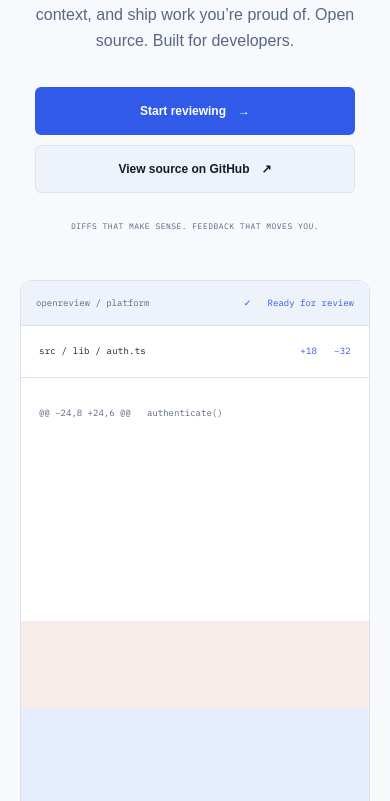
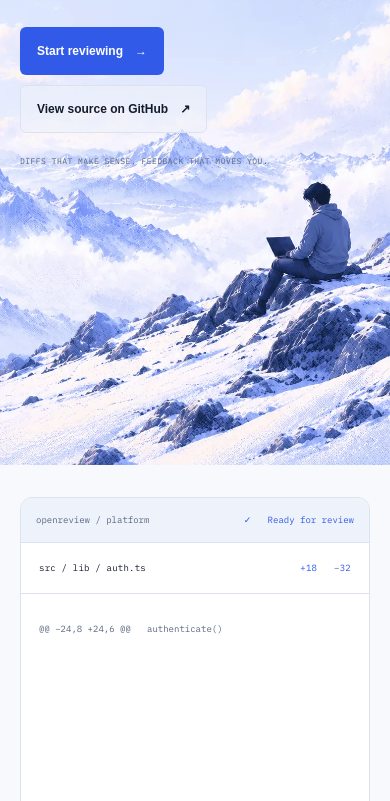
Before and after one commit to Mishalabdullah/openreview, an Astro site in the folder landing-page/: page / in a window 390 px wide. Shown: the part 379-1180 px from the top of the page. Built offline with nearby package versions, Linux system fonts and the light colour scheme; Astro itself is replaced by a stand-in of ours.

Commit message:
feat: updated theme and hero image

```diff
--- a/landing-page/src/components/BaseHead.astro
+++ b/landing-page/src/components/BaseHead.astro
@@ -16,7 +16,7 @@ const canonicalURL = new URL(Astro.url.pathname, Astro.site);
 <meta charset="utf-8" />
 <meta name="viewport" content="width=device-width, initial-scale=1" />
 <meta name="generator" content={Astro.generator} />
-<meta name="theme-color" content="#0C100E" />
+<meta name="theme-color" content="#0B1020" />
 <title>{title}</title>
 <meta name="description" content={description} />
 <link rel="icon" type="image/svg+xml" href="/favicon.svg" />
@@ -45,6 +45,6 @@ const canonicalURL = new URL(Astro.url.pathname, Astro.site);
 		document.documentElement.dataset.theme = theme;
 		document
 			.querySelector('meta[name="theme-color"]')
-			?.setAttribute('content', theme === 'dark' ? '#0C100E' : '#F8F9FC');
+			?.setAttribute('content', theme === 'dark' ? '#0B1020' : '#F8F9FC');
 	})();
 </script>
--- a/landing-page/src/components/Header.astro
+++ b/landing-page/src/components/Header.astro
@@ -91,7 +91,7 @@ const journal = Astro.url.pathname.startsWith('/blog');
 		if (label) label.textContent = dark ? 'Dark' : 'Light';
 		document
 			.querySelector('meta[name="theme-color"]')
-			?.setAttribute('content', dark ? '#0C100E' : '#F8F9FC');
+			?.setAttribute('content', dark ? '#0B1020' : '#F8F9FC');
 	};
 	syncTheme();
 	toggle?.addEventListener('click', () => {
--- a/landing-page/src/layouts/SiteLayout.astro
+++ b/landing-page/src/layouts/SiteLayout.astro
@@ -20,7 +20,7 @@ const {
 	<head>
 		<BaseHead title={title} description={description} article={article} />
 	</head>
-	<body>
+	<body class:list={[{ 'home-page': Astro.url.pathname === '/' }]}>
 		<a class="skip-link" href="#main">
 			Skip to content
 		</a>
--- a/landing-page/src/styles/global.css
+++ b/landing-page/src/styles/global.css
@@ -1,14 +1,14 @@
 :root {
 	color-scheme: dark;
-	--bg: #0c100e;
-	--panel: #131b16;
-	--soft: #1c2820;
-	--line: #2b3a30;
-	--text: #eff5ee;
-	--muted: #9aaa9d;
+	--bg: #0b1020;
+	--panel: #111a2d;
+	--soft: #19243a;
+	--line: #2a3852;
+	--text: #f0f3fa;
+	--muted: #a1adc4;
 	--accent: #b5f779;
 	--on-accent: #10200d;
-	--tint: #243a26;
+	--tint: #25372d;
 	--removed: #382721;
 	--red: #e7a08b;
 	--sans: 'Manrope Variable', sans-serif;
@@ -1748,14 +1748,14 @@ code {
 	font-size: 40px;
 }
 .brand-dark {
-	background: #0c100e;
-	color: #eff5ee;
+	background: #0b1020;
+	color: #f0f3fa;
 }
 .brand-dark .logo-mark {
 	color: #b5f779;
 }
 .brand-dark > .mono {
-	color: #9aaa9d;
+	color: #a1adc4;
 }
 .brand-light {
 	background: #ffffff;
@@ -1947,3 +1947,100 @@ code {
 		transition: none !important;
 	}
 }
+
+/* The landing scene spans the navigation and hero together. */
+.home-page {
+	--hero-height: clamp(760px, 66.7vw, 960px);
+	--hero-background: url('/bg_desktop_dark.webp');
+	position: relative;
+	isolation: isolate;
+}
+[data-theme='light'] .home-page {
+	--hero-background: url('/bg_desktop_light.webp');
+}
+.home-page::before {
+	content: '';
+	position: absolute;
+	inset: 0 0 auto;
+	height: var(--hero-height);
+	z-index: -1;
+	background: var(--hero-background) center bottom / cover no-repeat;
+	pointer-events: none;
+}
+.home-page .site-header {
+	border-bottom-color: transparent;
+}
+.home-page .hero {
+	min-height: calc(var(--hero-height) - 89px);
+	padding: clamp(90px, 8vw, 130px) 0 180px;
+	text-align: left;
+}
+.home-page .hero h1 {
+	font-size: clamp(48px, 5.2vw, 76px);
+	margin: 24px 0 20px;
+}
+.home-page .hero-description {
+	margin: 0;
+	max-width: 650px;
+}
+.home-page .hero-actions {
+	justify-content: flex-start;
+	margin-top: 28px;
+}
+.home-page .hero .button-secondary,
+.home-page .release-pill {
+	background: color-mix(in srgb, var(--soft) 65%, transparent);
+	backdrop-filter: blur(8px);
+}
+.home-page .hero-note {
+	margin-inline: 0;
+	margin-top: 22px;
+}
+.home-page .workspace {
+	margin-top: 32px;
+}
+@media (max-width: 760px) {
+	.home-page {
+		--hero-height: max(820px, 100svh);
+		--hero-background: url('/bg_mobile_dark.webp');
+	}
+	[data-theme='light'] .home-page {
+		--hero-background: url('/bg_mobile_light.webp');
+	}
+	.home-page .hero {
+		min-height: calc(var(--hero-height) - 78px);
+		padding: 65px 0 280px;
+	}
+	.home-page .hero h1 {
+		font-size: clamp(37px, 7.5vw, 56px);
+	}
+	.home-page .hero-description {
+		font-size: 16px;
+		max-width: 480px;
+	}
+	.home-page .hero-description br {
+		display: none;
+	}
+	.home-page .release-pill {
+		font-size: 8px;
+		gap: 7px;
+		padding: 8px 12px;
+	}
+	.home-page .hero-actions {
+		flex-wrap: wrap;
+	}
+}
+@media (max-width: 420px) {
+	.home-page .hero-actions {
+		align-items: flex-start;
+	}
+	.home-page .hero-actions .button {
+		width: auto;
+	}
+}
+
+/* Blend the blue mountain shadows into the dark page surface. */
+:root[data-theme='dark'] .home-page::before {
+	-webkit-mask-image: linear-gradient(to bottom, #000 78%, transparent 100%);
+	mask-image: linear-gradient(to bottom, #000 78%, transparent 100%);
+}
```
Also changed, not shown: landing-page/public/bg_desktop_dark.webp (added), landing-page/public/bg_desktop_light.webp (added), landing-page/public/bg_mobile_dark.webp (added), landing-page/public/bg_mobile_light.webp (added), 5 other files.
